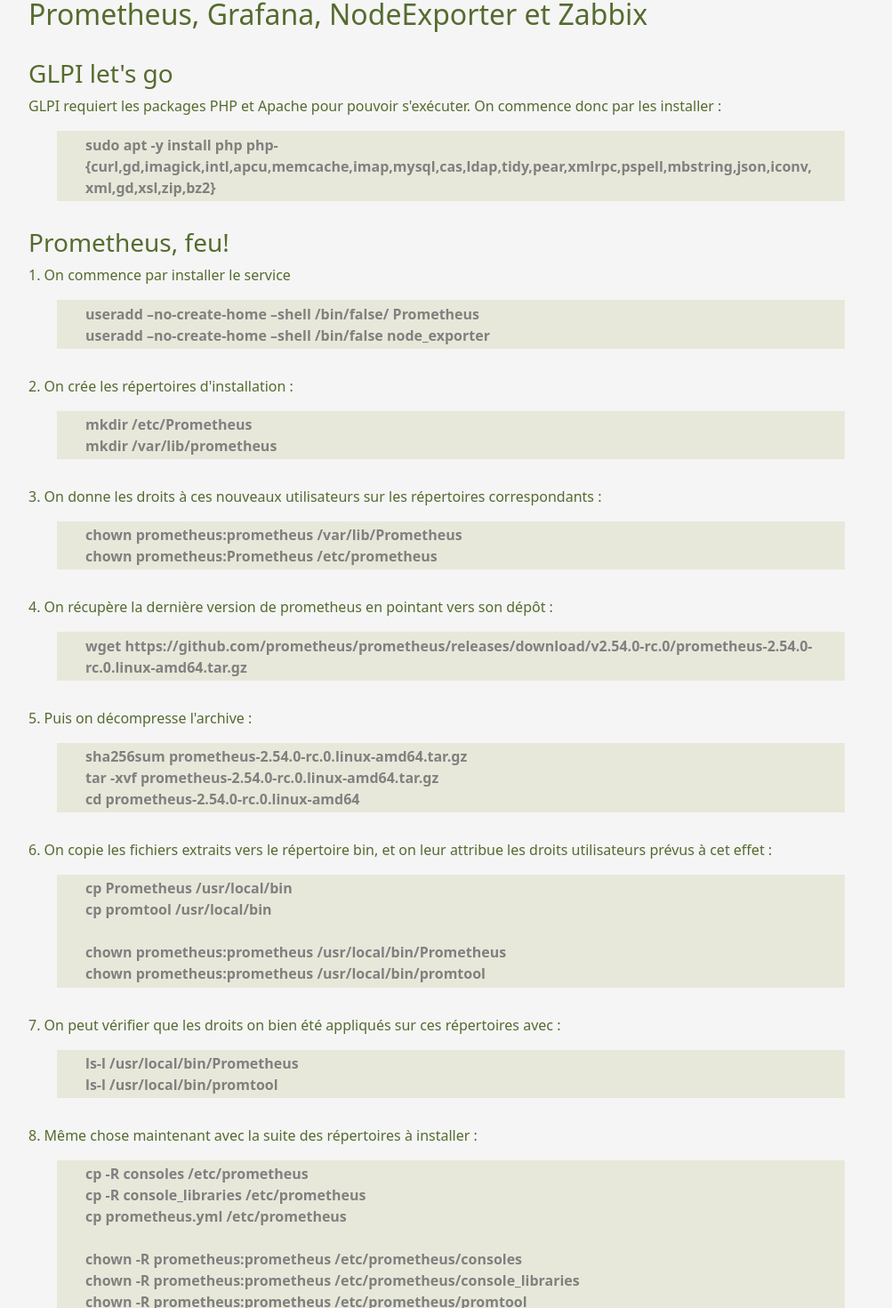
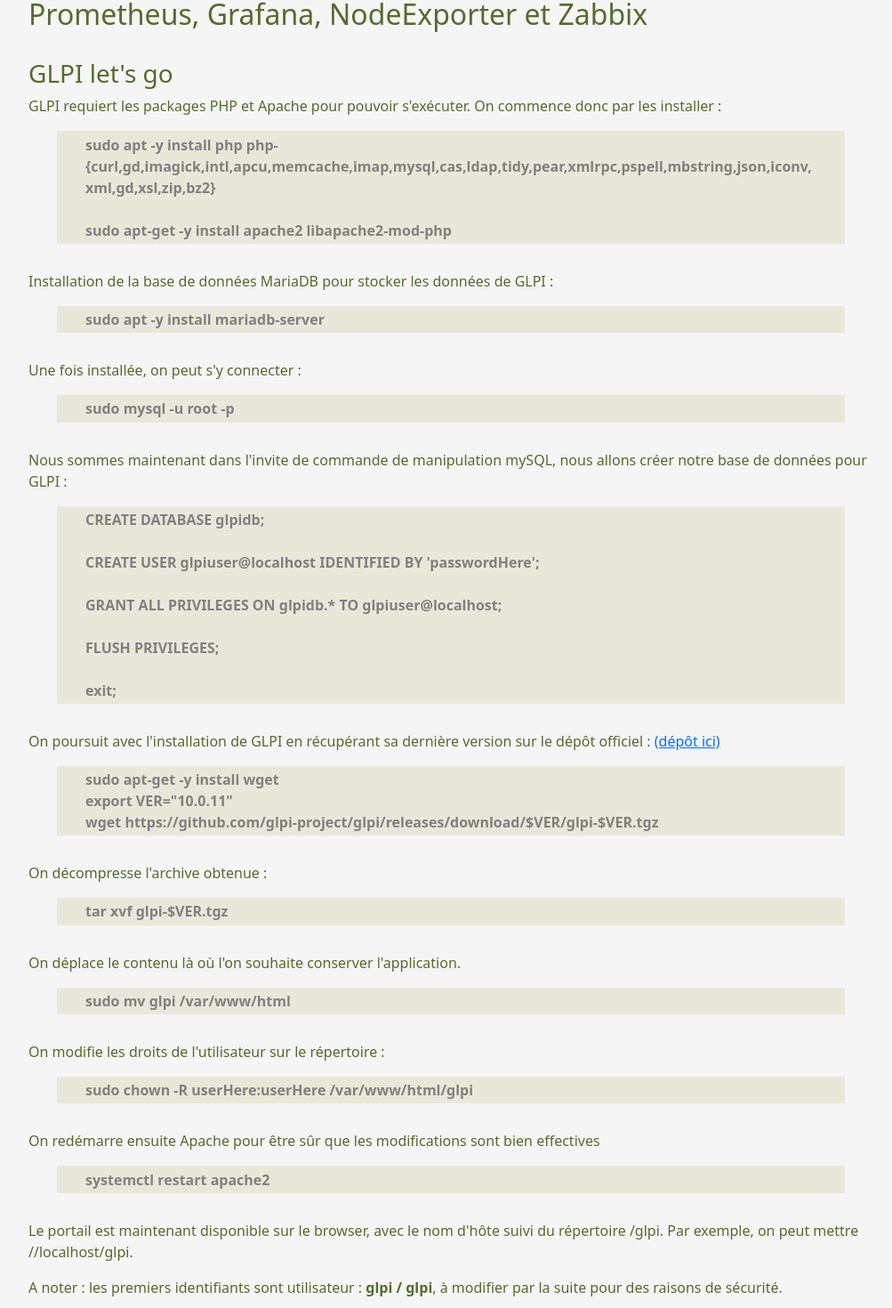
Before and after one commit to GitMalice/startReact, a React (Vite) app: page /monitoring in a window 1280 px wide. Shown: the part 187-1657 px from the top of the page at 89% size, without its empty margins (133-1136 px from the left). Built offline with nearby package versions, Linux system fonts and the light colour scheme.

Commit message:
clean useless imports

```diff
--- a/src/App.tsx
+++ b/src/App.tsx
@@ -1,12 +1,11 @@
-import React from "react";
 import { BrowserRouter as Router, Route, Routes } from "react-router-dom";
 // import Heading from "./components/Heading";
 // import { Section } from "./components/Section";
 // import List from "./components/List";
-import NavBar from "./components/NavBar";
 import "bootstrap/dist/css/bootstrap.css";
 import "bootstrap/dist/js/bootstrap.bundle.min.js";
 import imagePath from "./assets/tux_logo.png";
+import NavBar from "./components/NavBar";
 import Apache from "./components/Apache";
 import Home from "./components/Home";
 import Gitlab from "./components/Gitlab";
--- a/src/components/Apache.tsx
+++ b/src/components/Apache.tsx
@@ -1,4 +1,3 @@
-import React from "react";
 import ApacheImage1 from "../assets/apache/apache_restart.png";
 import ApacheImageConfigHTTPS from "../assets/apache/config-serverweb-http.png";
 import ApacheImageConfigHTTP from "../assets/apache/config-serverweb-https.png";
--- a/src/components/Backup.tsx
+++ b/src/components/Backup.tsx
@@ -1,4 +1,3 @@
-import React from "react";
 import LVMsc from "../assets/backup/Capture-LVM.png";
 import CaptureScript from "../assets/backup/Capture-script.png";
 
--- a/src/components/Gitlab.tsx
+++ b/src/components/Gitlab.tsx
@@ -1,4 +1,3 @@
-import React from "react";
 import GitLabStart from "../assets/gitlab/capture-1ere-co-gitlab.png";
 import GitLabDashboard from "../assets/gitlab/dashboard-gitlab.png";
 
--- a/src/components/Home.tsx
+++ b/src/components/Home.tsx
@@ -1,5 +1,3 @@
-import React from "react";
-
 const Home = () => {
   return <div>Home Content</div>;
 };
--- a/src/components/Monitoring.tsx
+++ b/src/components/Monitoring.tsx
@@ -1,4 +1,3 @@
-import React from "react";
 import PrometheusService from "../assets/monitoring/config-prometheus-service.png";
 import PrometheusRunning from "../assets/monitoring/prometheus-running.jpg";
 
@@ -17,6 +16,68 @@
       <p className="code">
         sudo apt -y install php
         php-&#123;curl,gd,imagick,intl,apcu,memcache,imap,mysql,cas,ldap,tidy,pear,xmlrpc,pspell,mbstring,json,iconv,xml,gd,xsl,zip,bz2&#125;
+        <br />
+        <br />
+        sudo apt-get -y install apache2 libapache2-mod-php
+      </p>
+      <p>
+        Installation de la base de données MariaDB pour stocker les données de
+        GLPI :
+      </p>
+      <p className="code">sudo apt -y install mariadb-server</p>
+      <p>Une fois installée, on peut s'y connecter :</p>
+      <p className="code">sudo mysql -u root -p</p>
+      <p>
+        Nous sommes maintenant dans l'invite de commande de manipulation mySQL,
+        nous allons créer notre base de données pour GLPI :
+      </p>
+      <p className="code">
+        CREATE DATABASE glpidb;
+        <br />
+        <br />
+        CREATE USER glpiuser@localhost IDENTIFIED BY 'passwordHere';
+        <br />
+        <br />
+        GRANT ALL PRIVILEGES ON glpidb.* TO glpiuser@localhost;
+        <br />
+        <br />
+        FLUSH PRIVILEGES;
+        <br />
+        <br />
+        exit;
+      </p>
+      <p>
+        On poursuit avec l'installation de GLPI en récupérant sa dernière
+        version sur le dépôt officiel :{" "}
+        <a href="https://glpi-project.org/downloads/"> (dépôt ici)</a>
+      </p>
+      <p className="code">
+        sudo apt-get -y install wget
+        <br />
+        export VER="10.0.11"
+        <br />
+        wget
+        https://github.com/glpi-project/glpi/releases/download/$VER/glpi-$VER.tgz
+      </p>
+      <p>On décompresse l'archive obtenue :</p>
+      <p className="code">tar xvf glpi-$VER.tgz</p>
+      <p>On déplace le contenu là où l'on souhaite conserver l'application.</p>
+      <p className="code">sudo mv glpi /var/www/html</p>
+      <p>On modifie les droits de l'utilisateur sur le répertoire :</p>
+      <p className="code">sudo chown -R userHere:userHere /var/www/html/glpi</p>
+      <p>
+        On redémarre ensuite Apache pour être sûr que les modifications sont
+        bien effectives
+      </p>
+      <p className="code">systemctl restart apache2</p>
+      <p>
+        Le portail est maintenant disponible sur le browser, avec le nom d'hôte
+        suivi du répertoire /glpi. Par exemple, on peut mettre //localhost/glpi.
+      </p>
+      <p>
+        A noter : les premiers identifiants sont utilisateur :{" "}
+        <b>glpi / glpi</b>, à modifier par la suite pour des raisons de
+        sécurité.
       </p>
       {/* INSTALLATION DE PROMETHEUS */}
       <h3 className="sous_titre">Prometheus, feu!</h3>
--- a/src/components/NavBar.tsx
+++ b/src/components/NavBar.tsx
@@ -1,4 +1,4 @@
-import React, { useState } from "react";
+// import React, { useState } from "react";
 import { Link, useLocation } from "react-router-dom";
 import "../App.css";
 
--- a/src/components/Samba.tsx
+++ b/src/components/Samba.tsx
@@ -1,7 +1,3 @@
-import React from "react";
-import GitLabStart from "../assets/gitlab/capture-1ere-co-gitlab.png";
-import GitLabDashboard from "../assets/gitlab/dashboard-gitlab.png";
-
 const Samba = () => {
   return (
     <div>
```
